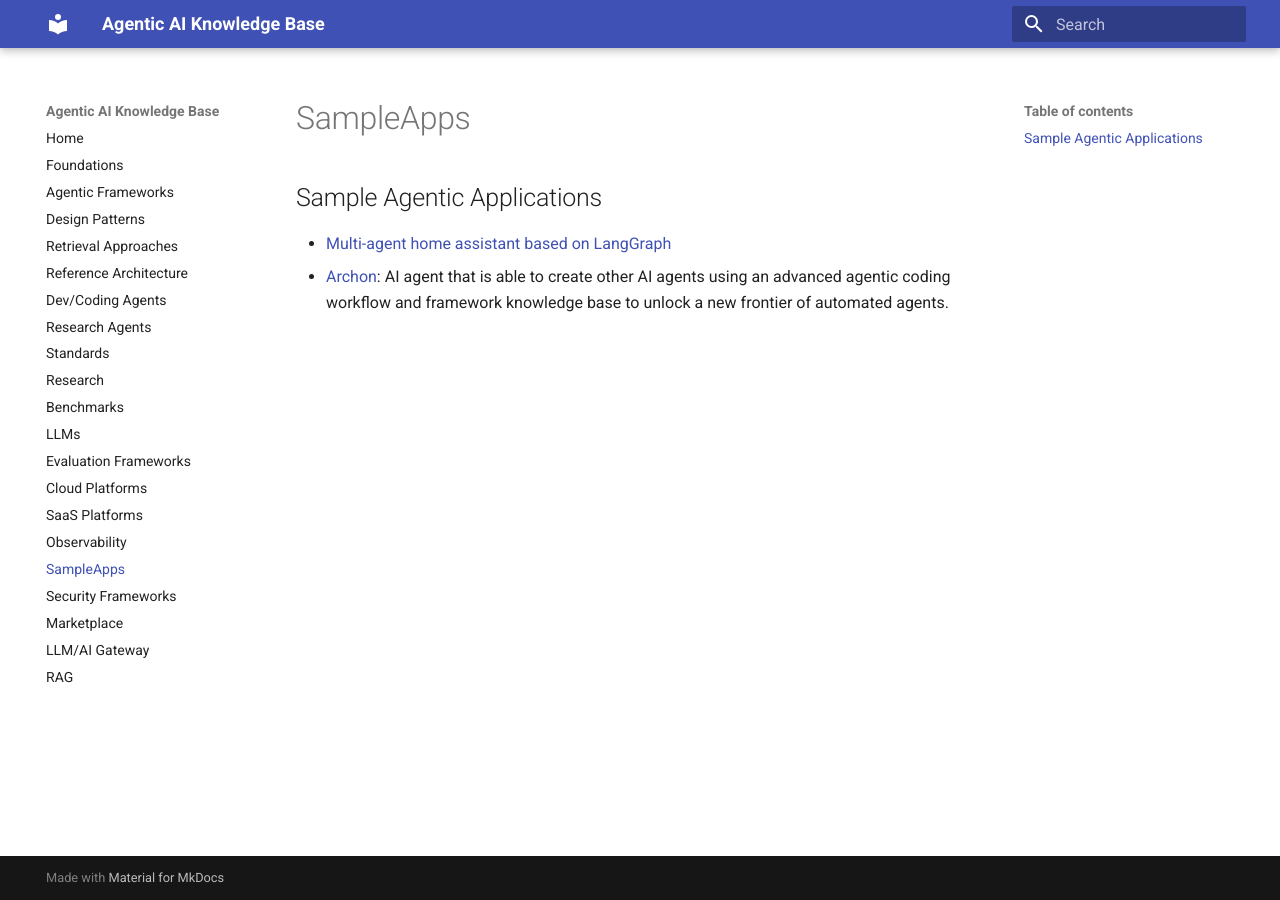
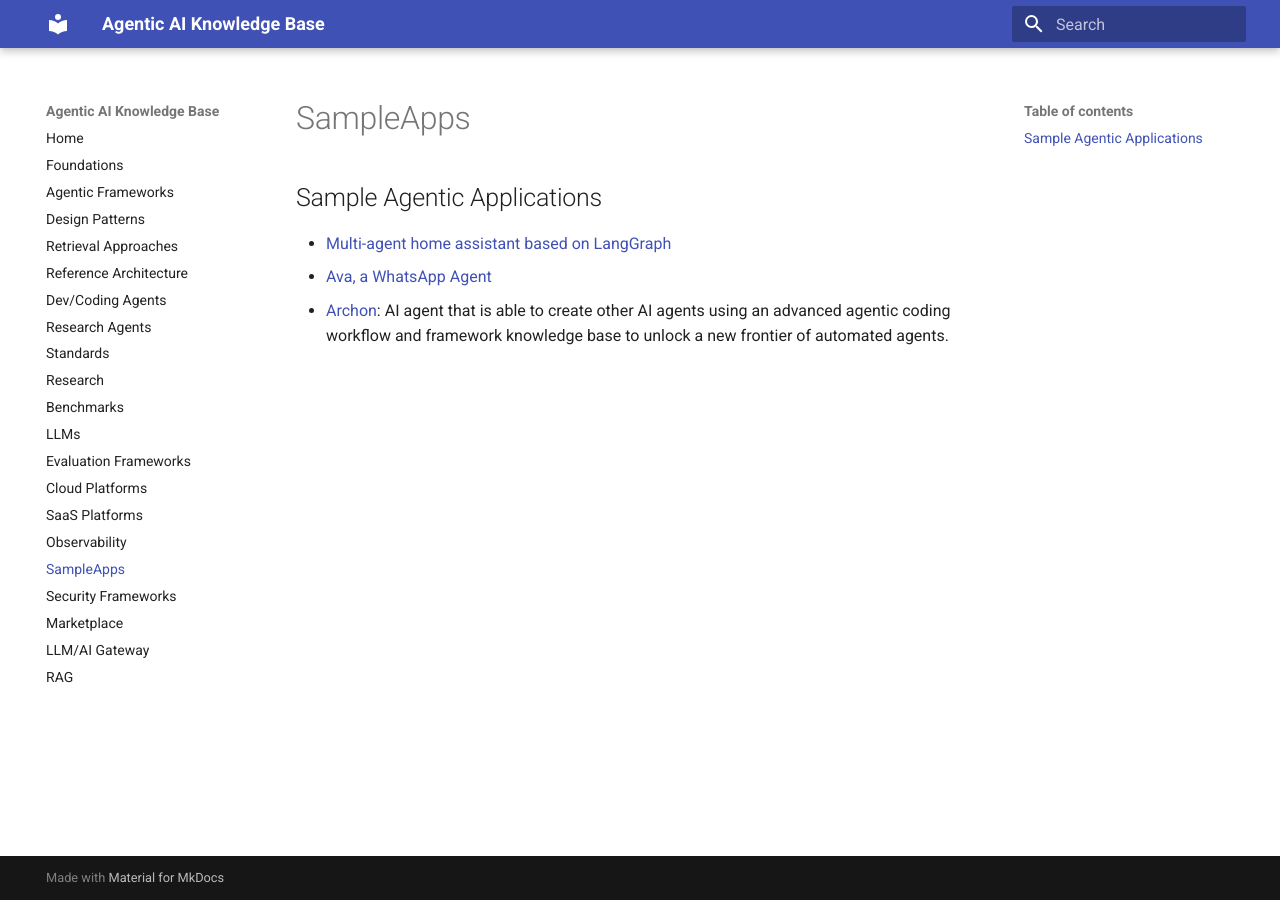
Before and after one commit to ankurkumarz/agentic-ai-knowledge-base, an MkDocs documentation site: the page built from docs/SampleApps/Readme.md, in a window 1280 px wide. Built offline with MkDocs 1.6.1 and Material for MkDocs 9.7.7, drawn with Linux system fonts in a browser that asks for light colours.

Commit message:
Update Readme.md with WhatsApp agent

```diff
--- a/docs/SampleApps/Readme.md
+++ b/docs/SampleApps/Readme.md
@@ -1,4 +1,5 @@
 ## Sample Agentic Applications
 
 - [Multi-agent home assistant based on LangGraph](https://github.com/benjichat/langgraph-home-assistant)
+- [Ava, a WhatsApp Agent](https://github.com/neural-maze/ai-companion)
 - [Archon](https://github.com/coleam00/Archon): AI agent that is able to create other AI agents using an advanced agentic coding workflow and framework knowledge base to unlock a new frontier of automated agents.
```
